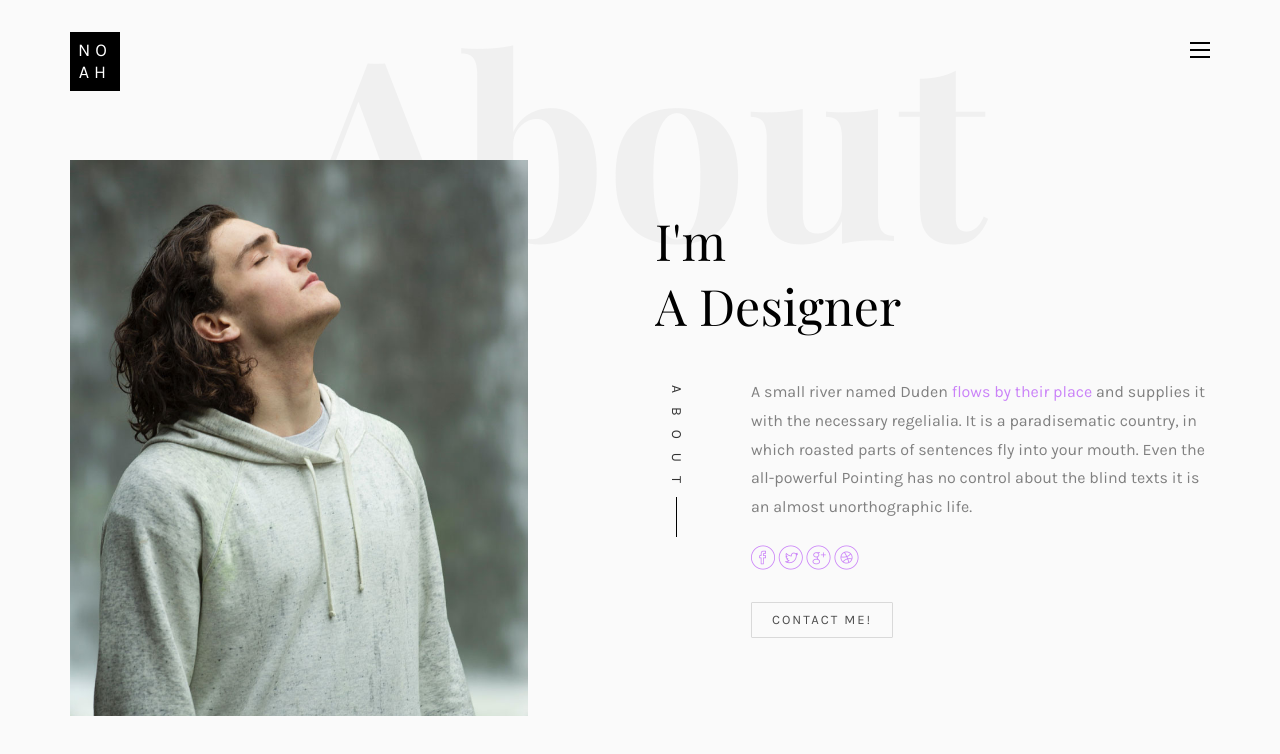
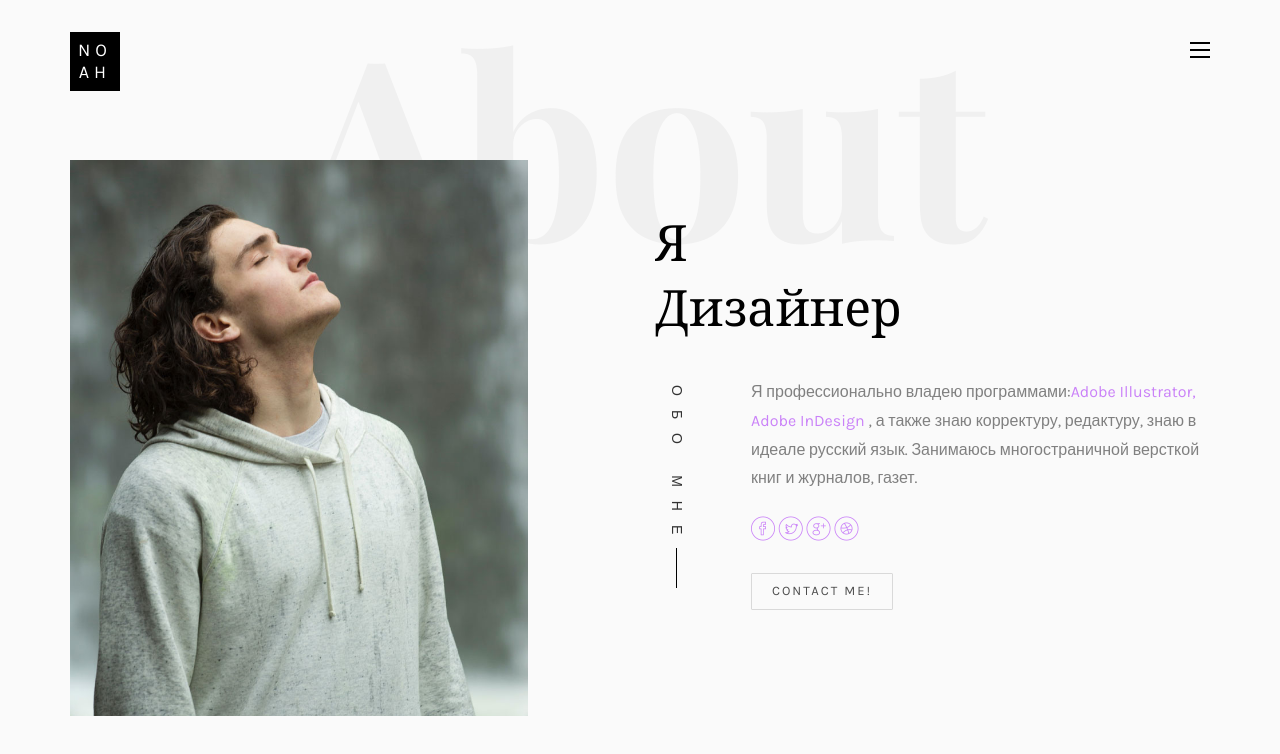
Before and after one commit to ylisswem/rezume, a plain HTML site: page index.html in a window 1280 px wide. Shown: the top 754 px of the page. Drawn offline with nearby package versions, Linux system fonts and the light colour scheme; files whose address does not match are found by name; a web font is replaced by a local one.

Commit message:
Update index.html

```diff
--- a/index.html
+++ b/index.html
@@ -129,17 +129,17 @@
 						<div class="about-desc">
 							<div class="owl-carousel3">
 								<div class="item">
-									<h2><span>Noah</span><span>Henderson</span></h2>
+									<h2><span>Лиза</span><span>Загоруля</span></h2>
 								</div>
 								<div class="item">
-									<h2><span>I'm</span><span>A Designer</span></h2>
+									<h2><span>Я</span><span>Дизайнер</span></h2>
 								</div>
 							</div>
 							<div class="desc">
 								<div class="rotate">
-									<h2 class="heading">About</h2>
+									<h2 class="heading">Обо мне</h2>
 								</div>
-								<p>A small river named Duden <a href="#">flows by their place</a> and supplies it with the necessary regelialia. It is a paradisematic country, in which roasted parts of sentences fly into your mouth. Even the all-powerful Pointing has no control about the blind texts it is an almost unorthographic life.</p>
+								<p>Я профессионально владею программами:<a href="#">Adobe Illustrator, Adobe InDesign </a>, а также знаю корректуру, редактуру, знаю в идеале русский язык. Занимаюсь многостраничной версткой книг и журналов, газет.</p>
 								<p class="colorlib-social-icons">
 									<a href="#"><i class="icon-facebook4"></i></a>
 									<a href="#"><i class="icon-twitter3"></i></a>
```
